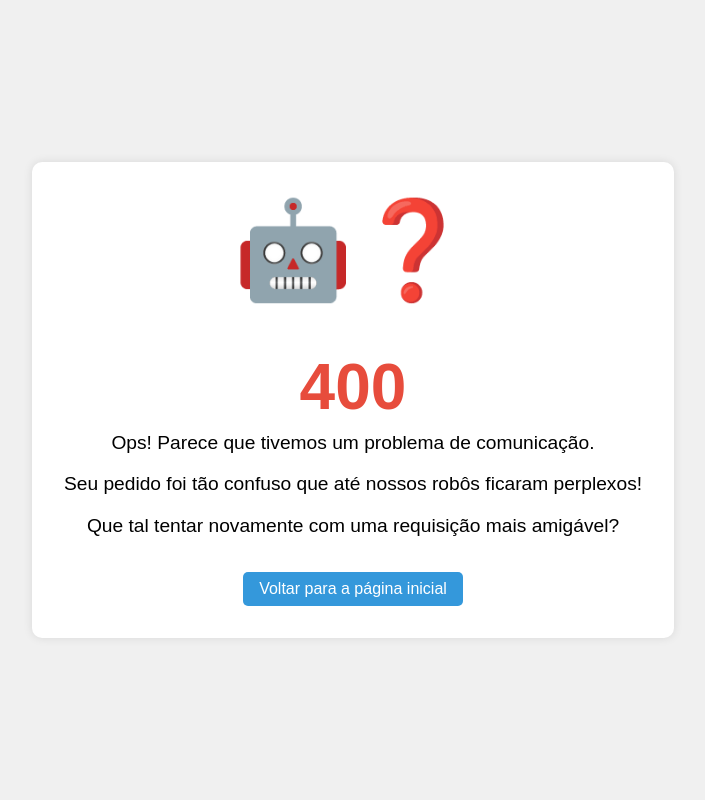
After one commit to JohnnyAlysson/SM-Flask, a Flask app: template Class_3/templates/400.html in a window 1280 px wide. The commit adds this page. Shown: the whole page, without its empty margins (287-992 px from the left). Run offline with Flask 3, Linux system fonts and the light colour scheme; the template is opened without the code that fills it, so the values that code supplies are empty.

Commit message:
error handle

```diff
--- a/Class_3/app.py
+++ b/Class_3/app.py
@@ -3,43 +3,26 @@ from flask import Flask , render_template,request
 #instanciando
 app = Flask(__name__,template_folder='./templates')
 
-class Pessoa:
-  def __init__(self,nome:str,cargo:str,stacks:str) -> None:
-    self.nome = nome
-    self.cargo = cargo
-    self.stacks = stacks
+@app.route("/", methods = ['GET',])
+def home():
+  return render_template("index.html")
 
 
-pessoa1 = Pessoa("Johnny","Full stack", "Python, JS")
-pessoa2 = Pessoa("Fulano","Back End", "Python")
-pessoa3 = Pessoa("Sicrana","Front End", " JS")
+@app.errorhandler(404)
+def page_not_found(e):
+    # note that we set the 404 status explicitly
+    return render_template('404.html'), 404
 
-lista_pesssoas = [ pessoa1,pessoa2,pessoa3 ]
-#definindo primeira rota
-@app.route("/", methods = ['GET',])
+@app.errorhandler(400)
+def bad_request(e):
+    # note that we set the 400 status explicitly
+    return render_template('400.html'), 400
 
-def home():
+@app.errorhandler(500)
+def bad_request(e):
+    # note that we set the 500 status explicitly
+    return render_template('500.html'), 500
 
-
-  return render_template("index.html", pessoas = lista_pesssoas)
-
-@app.route("/cadastro/")
-#render
-def cadastrar():
-  return render_template("cadastrar_time.html")
-
-@app.route("/adicionar", methods = ['POST',])
-#função para cadastrar
-def cadastrarPessoas():
-  nome = request.form["nome"]
-  cargo = request.form["cargo"]
-  stacks = request.form["stacks"]
-
-  novo_cadastro = Pessoa(nome=nome,cargo =cargo,stacks= stacks)
-
-  lista_pesssoas.append(novo_cadastro)
-
-  return render_template("index.html", pessoas= lista_pesssoas)
 
 if __name__ == "__main__":
   app.run( debug=True)
--- /dev/null
+++ b/Class_3/templates/400.html
@@ -0,0 +1,73 @@
+<!DOCTYPE html>
+<html lang="en">
+<head>
+  <meta charset="UTF-8">
+  <meta name="viewport" content="width=device-width, initial-scale=1.0">
+  <title>Document</title>
+</head>
+<body>
+  <!DOCTYPE html>
+<html lang="pt-BR">
+<head>
+    <meta charset="UTF-8">
+    <meta name="viewport" content="width=device-width, initial-scale=1.0">
+    <title>400 - Requisição Inválida</title>
+    <style>
+        body {
+            font-family: Arial, sans-serif;
+            background-color: #f0f0f0;
+            display: flex;
+            justify-content: center;
+            align-items: center;
+            height: 100vh;
+            margin: 0;
+        }
+        .container {
+            text-align: center;
+            background-color: white;
+            padding: 2rem;
+            border-radius: 10px;
+            box-shadow: 0 0 10px rgba(0,0,0,0.1);
+            max-width: 600px;
+        }
+        h1 {
+            font-size: 4rem;
+            margin-bottom: 0;
+            color: #e74c3c;
+        }
+        p {
+            font-size: 1.2rem;
+            margin-top: 0.5rem;
+        }
+        .emoji {
+            font-size: 6rem;
+            margin-bottom: 1rem;
+        }
+        .back-link {
+            display: inline-block;
+            margin-top: 1rem;
+            padding: 0.5rem 1rem;
+            background-color: #3498db;
+            color: white;
+            text-decoration: none;
+            border-radius: 5px;
+            transition: background-color 0.3s;
+        }
+        .back-link:hover {
+            background-color: #2980b9;
+        }
+    </style>
+</head>
+<body>
+    <div class="container">
+        <div class="emoji">🤖❓</div>
+        <h1>400</h1>
+        <p>Ops! Parece que tivemos um problema de comunicação.</p>
+        <p>Seu pedido foi tão confuso que até nossos robôs ficaram perplexos!</p>
+        <p>Que tal tentar novamente com uma requisição mais amigável?</p>
+        <a href="{{ url_for('cadastrar') }}" class="back-link">Voltar para a página inicial</a>
+    </div>
+</body>
+</html>
+</body>
+</html>
```
Also changed, not shown: Class_3/templates/404.html (added, +60 -0 lines), Class_3/templates/500.html (added, +63 -0 lines), Class_3/templates/cadastrar_time.html (deleted, +0 -21 lines), Class_3/templates/index.html (+3 -20 lines), assets/400.jpg (added), assets/404.jpg (added), assets/500.jpg (added).
